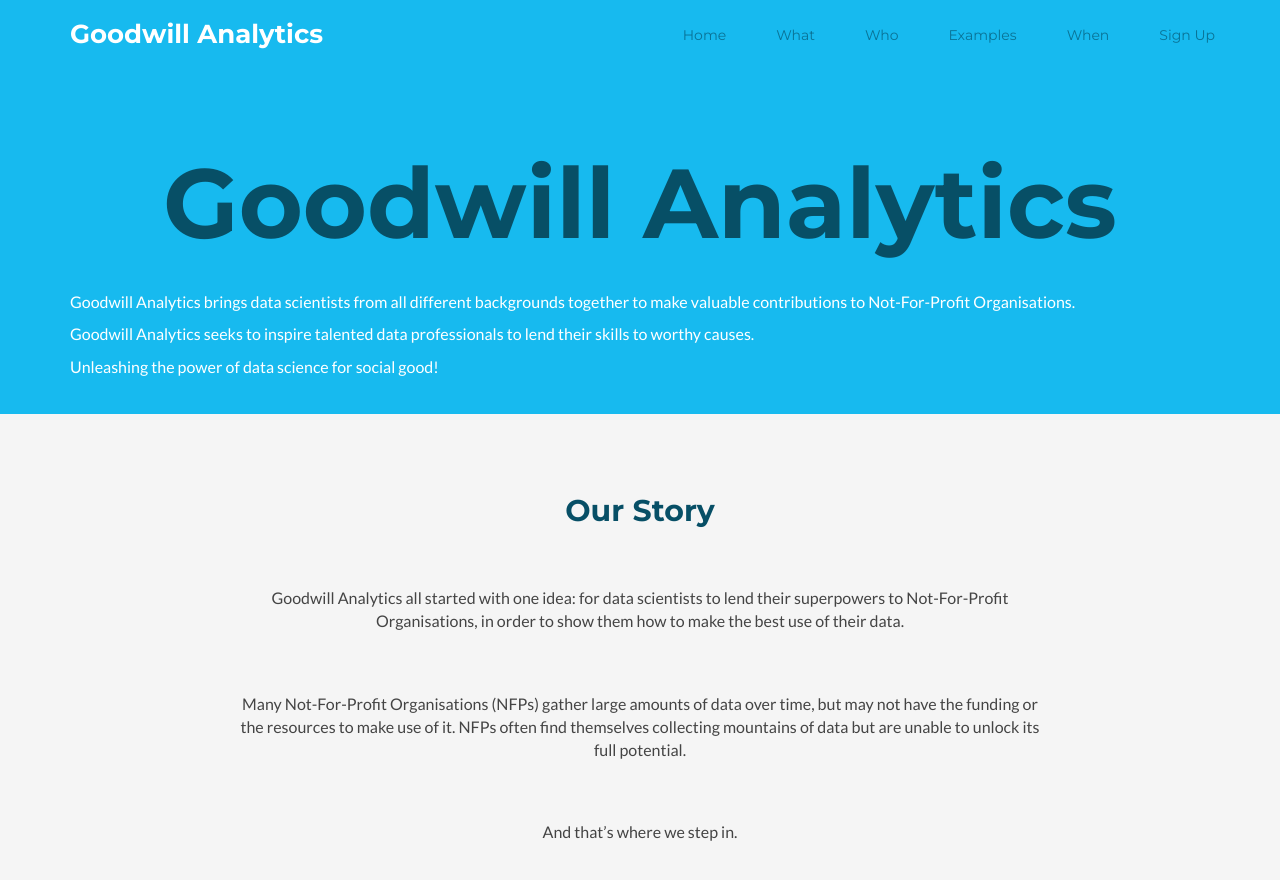
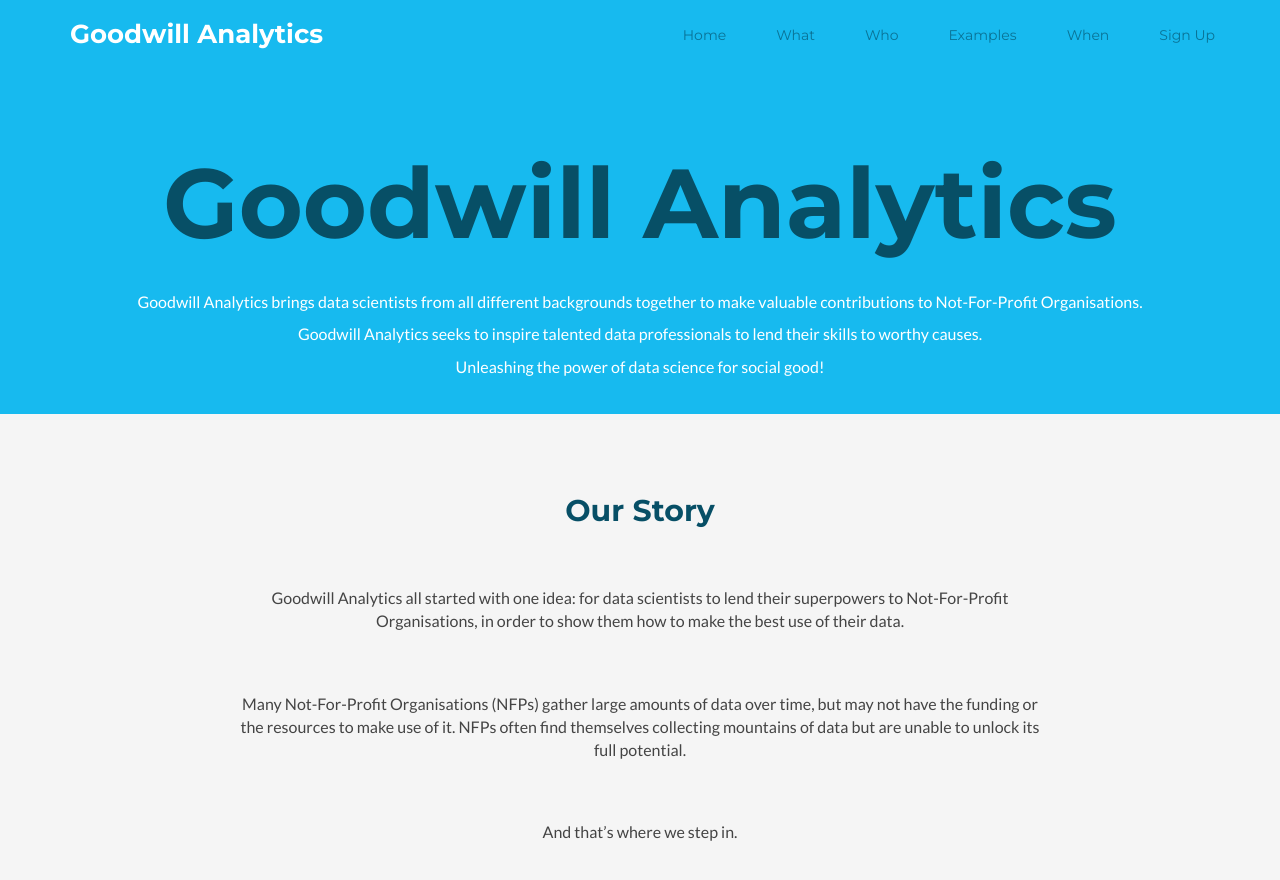
Before and after one commit to goodwillanalytics/goodwillanalytics.github.io, a Jekyll site: the page built from index.html, in a window 1280 px wide and 900 px high. Shown: the top 880 px of the window. Built offline with Jekyll 4.4.1, drawn with Linux system fonts in a browser that asks for light colours.

Commit message:
Updated content

```diff
--- a/_includes/promo.html
+++ b/_includes/promo.html
@@ -3,8 +3,8 @@
         <div class="container">
             <h2 class="title text-center">Goodwill Analytics</h2>
 			<br/>
-			<p>Goodwill Analytics brings data scientists from all different backgrounds together to make valuable contributions to Not-For-Profit Organisations.</p>
-            <p>Goodwill Analytics seeks to inspire talented data professionals to lend their skills to worthy causes.</p>
-			<p>Unleashing the power of data science for social good!</p>
+			<p class="text-center">Goodwill Analytics brings data scientists from all different backgrounds together to make valuable contributions to Not-For-Profit Organisations.</p>
+            <p class="text-center">Goodwill Analytics seeks to inspire talented data professionals to lend their skills to worthy causes.</p>
+			<p class="text-center">Unleashing the power of data science for social good!</p>
         </div><!--//container-->
     </section><!--//promo-->
```
